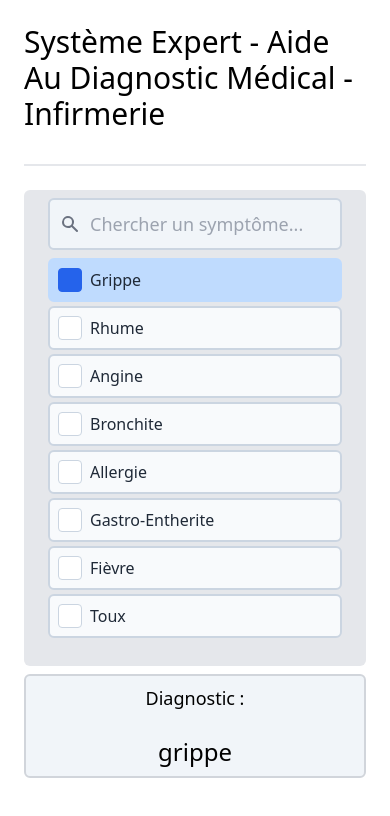
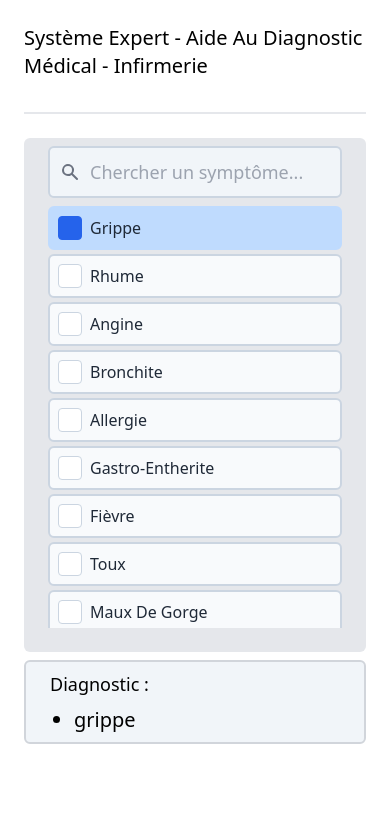
Before and after one commit to adelestre/medical-diagnosis, a React (Create React App) app: page / in a window 390 px wide. Both pictures are taken after a click on the item "Grippe". Shown: the top 816 px of the page. Built offline with nearby package versions, Linux system fonts and the light colour scheme; what tw-elements would draw is missing.

Commit message:
v1.0.3 - Ajustement du design

```diff
--- a/src/App.jsx
+++ b/src/App.jsx
@@ -16,7 +16,7 @@ function App() {
 	const [symptoms, addSymptom, removeSymptom] = useList([])
 	return (
 		<div className="relative flex flex-col gap-6 md:w-3/4 max-w-5xl mx-6 md:mx-auto py-6 items-center">
-      <div className="pb-8 w-full capitalize text-3xl border-b-2">
+			<div className="relative pb-8 w-full capitalize text-xl sm:text-2xl md:text-3xl border-b-2">
 				système expert - aide au diagnostic médical - infirmerie
 			</div>
 			<div className="flex flex-col gap-2 relative w-full">
--- a/src/components/Form.jsx
+++ b/src/components/Form.jsx
@@ -22,7 +22,7 @@ function Form({ symptoms, addSymptom, removeSymptom }) {
 		setFilterOpen(!filterOpen)
 	}
 	return (
-    <div className="relative p-6 pr-4 pt-2 rounded-md h-full bg-gray-200">
+		<div className="relative p-6 pr-4 pt-2 rounded-md bg-gray-200">
 			<form className="relative flex flex-col pr-2 mb-2">
 				{false && (
 					<div
@@ -73,7 +73,10 @@ function Form({ symptoms, addSymptom, removeSymptom }) {
 					/>
 				</div>
 			</form>
-      <ol className="relative w-full h-96 flex flex-col gap-1 pr-2 overflow-y-auto">
+			<ol
+				className="relative w-full flex flex-col gap-1 pr-2 overflow-y-auto"
+				style={{ height: '50vh' }}
+			>
 				{filteredSymptoms.map(
 					(symptom, index) =>
 						!symptom.categorie.includes('terminal') && (
--- a/src/components/Results.jsx
+++ b/src/components/Results.jsx
@@ -37,20 +37,18 @@ function Results({ symptoms }) {
 		return facts.filter((fact) => !ResultsToRemove.includes(fact))
 	}
 	return (
-    <div className="flex flex-col gap-6 items-center bg-slate-100 py-2 px-6 border-2 rounded-md border-gray-300">
+		<div className="flex flex-col gap-2 bg-slate-100 py-2 px-6 border-2 rounded-md border-gray-300">
 			<div className="text-lg">Diagnostic :</div>
 			<div>
-        <div className="flex flex-row gap-2 items-center">
-          <div className="text-2xl">
+				<ul className="flex flex-col gap-2 px-6 text-xl list-disc">
 					{getResults() &&
 						getResults().map((result) => {
 							let fact = getFact(result)
 							return fact.categorie !== 'primaire' ? (
-                  <div key={fact.id}>{fact.name}</div>
+								<li key={fact.id}>{fact.name}</li>
 							) : null
 						})}
-          </div>
-        </div>
+				</ul>
 			</div>
 		</div>
 	)
```
Lines whose indentation alone changed are shown as unchanged.
